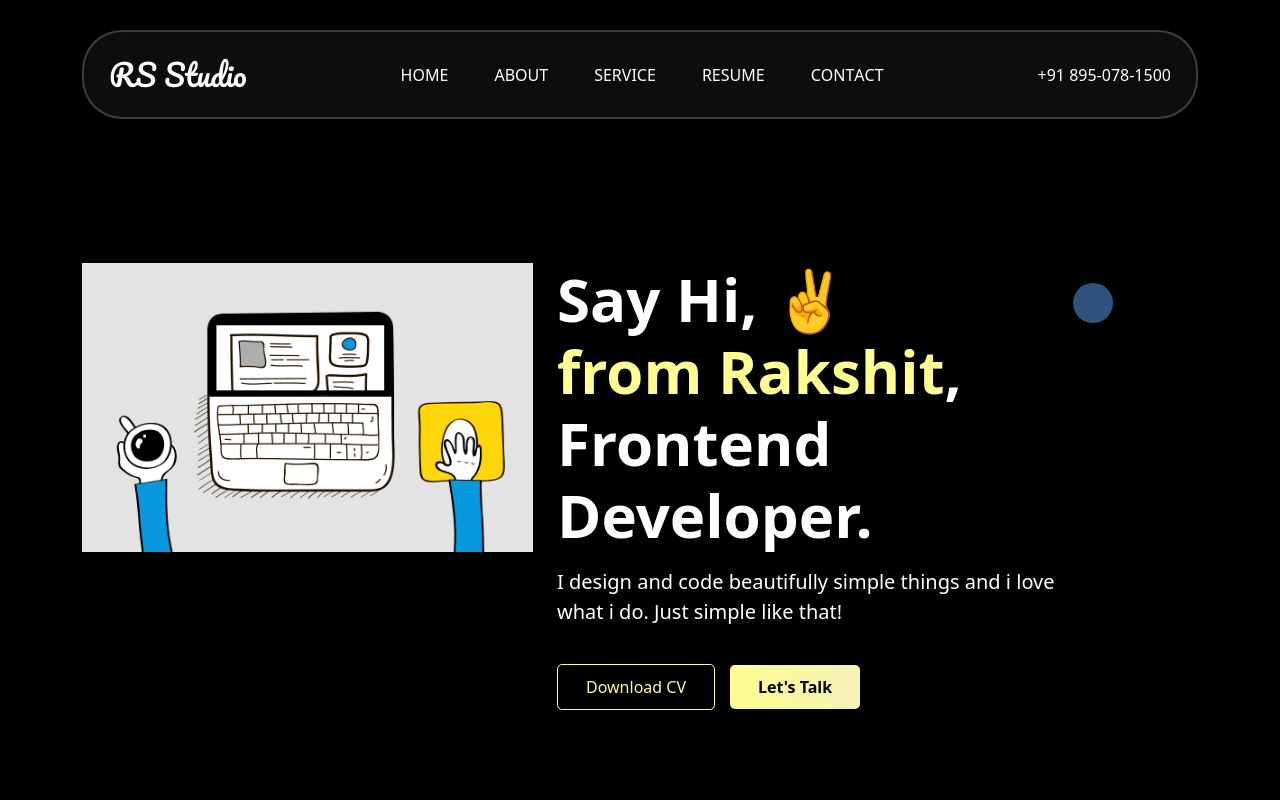
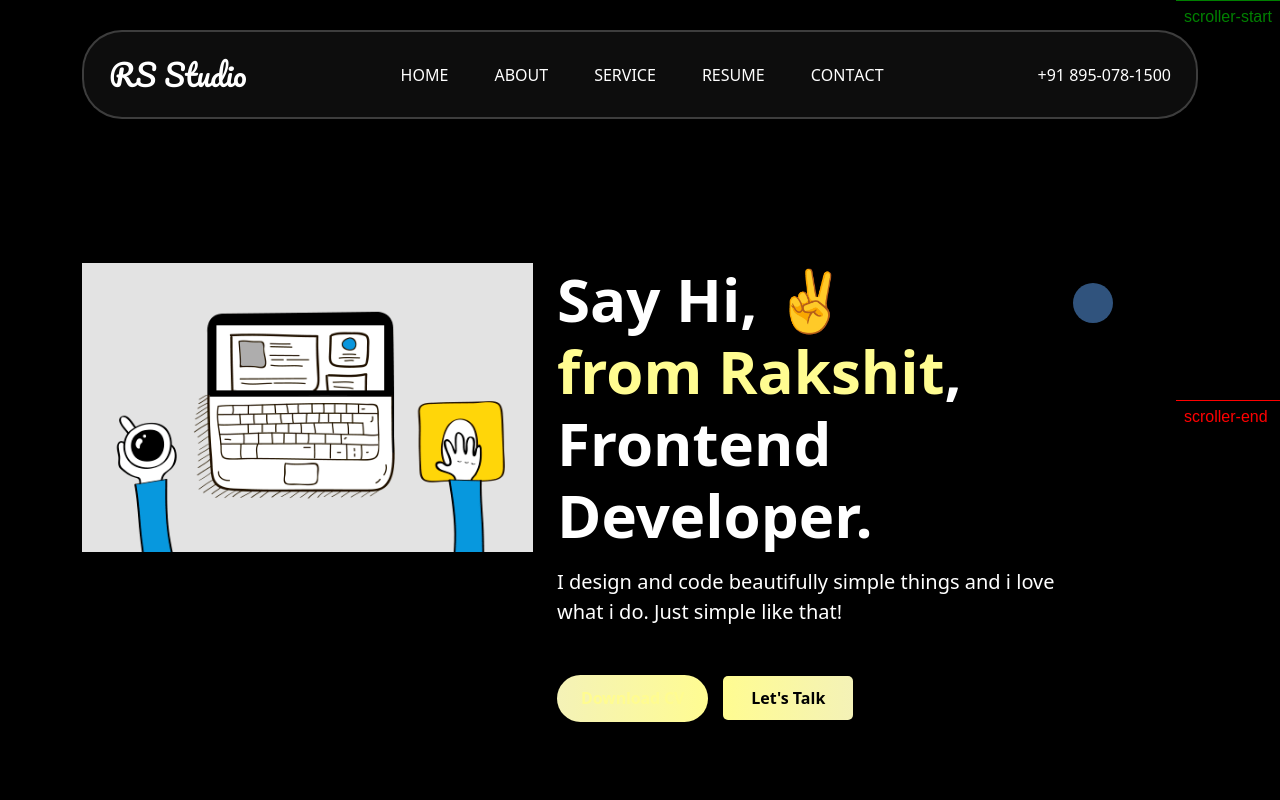
Before and after one commit to rakshitsikri/my-app, a React (Create React App) app: page / in a window 1280 px wide. Shown: the top 800 px of the page. Built offline with nearby package versions, Linux system fonts and the light colour scheme.

Commit message:
push code

```diff
--- a/src/index.css
+++ b/src/index.css
@@ -185,7 +185,30 @@ nav.navbar {background-color: #FFFFFF0D;backdrop-filter: blur(4px);border-radius
   visibility: hidden;
 }
 .expander.title-selected .text-animtn{visibility: visible;}
-
+.button__flair:before { aspect-ratio: 1; background: linear-gradient(90deg,#fffc91,#f4f2b7 50%,#fffc91); border-radius: 50%; content: ""; display: block; left: 0; pointer-events: none; position: absolute; top: 0; transform: translate(-50%,-50%); width: 205%; }
+.button__flair { bottom: 0; left: 0; pointer-events: none; position: absolute; right: 0; top: 0; }
+.Button_primary  {
+  align-items: center;
+  background: 0 0;
+  border: none;
+  border-radius: 6.25rem;
+  cursor: pointer;
+  display: inline-flex;
+  font-weight: 600;
+  justify-content: center;
+  letter-spacing: -.01em;
+  line-height: 1.04545;
+  overflow: hidden;
+  padding: 0.9375rem 1.5rem;
+  position: relative;
+  text-decoration: none;
+}
+.Button_primary:hover{color: #000;}
+.button__label {
+  position: relative;
+  text-align: center;
+  transition: color 50ms var(--ease-in-out-quart);
+}
 
 
 
--- a/src/routes/About.jsx
+++ b/src/routes/About.jsx
@@ -12,7 +12,7 @@ gsap.registerPlugin(ScrollTrigger);
 const About = () => {
 
   const imageRef = useRef(null); // Create a ref for the image element
-  const startWidth = 500; // Specify the start width
+  const startWidth = '500'; // Specify the start width
   const endWidth = '100%'; // Specify the end width
 
     useEffect(() => {
@@ -21,11 +21,11 @@ const About = () => {
             width: startWidth, // Start with the specified start width
             scrollTrigger: {
               trigger: imageRef.current, // Use the image as the trigger
-              start: '0% 50%',
+              start: '0% 0%',
               end: '50% 50%',
               scrub: true,
               pin:false,
-              markers:false,
+              markers:true,
               toggleActions: "play",
             },
           });
@@ -35,8 +35,9 @@ const About = () => {
               width: endWidth,
               scrollTrigger: {
               trigger: imageRef.current,
-              start: 'top center',
-              end: 'center center',
+              start: 'top top',
+              end: 'top center',
+              pin:false,
               scrub: 5,
               anticipatePin: 1,
               toggleActions: "play",
@@ -56,14 +57,15 @@ const About = () => {
               textElement,
               {
                 opacity: 0,
-                y: 100,
+                y: 0,
               },
               {
                 opacity: 1,
-                y: 0,
+                y: -100,
                 duration: 1,
                 scrollTrigger: {
                   trigger: textElement,
+                  pin:false,
                   start: 'top center', // When to start the animation
                   end: 'bottom center', // When to end the animation
                   scrub: true, // Smoothly animates the text as you scroll
--- a/src/routes/Home.jsx
+++ b/src/routes/Home.jsx
@@ -20,7 +20,10 @@ const Home = () => {
                             <h1 className="fn60">Say Hi, ✌️<br></br><span> from Rakshit</span>,<br></br> Frontend Developer.</h1>
                             <p>I design and code beautifully simple things and i love what i do. Just simple like that!</p>
                             <div className="cvbtn">
-                                <a href="./images/resume.pdf" target="_blank" className="Button_primary mr-3">Download CV</a>
+                                <a href="./resume.pdf" target="_blank" className="Button_primary mr-3">
+                                    <span class="button__flair"></span>
+                                    <span class="button__label">Download CV</span>
+                                </a>
                                 <a href="#" className="btn_contact">Let's Talk</a>
                             </div>
                         </div>
```
